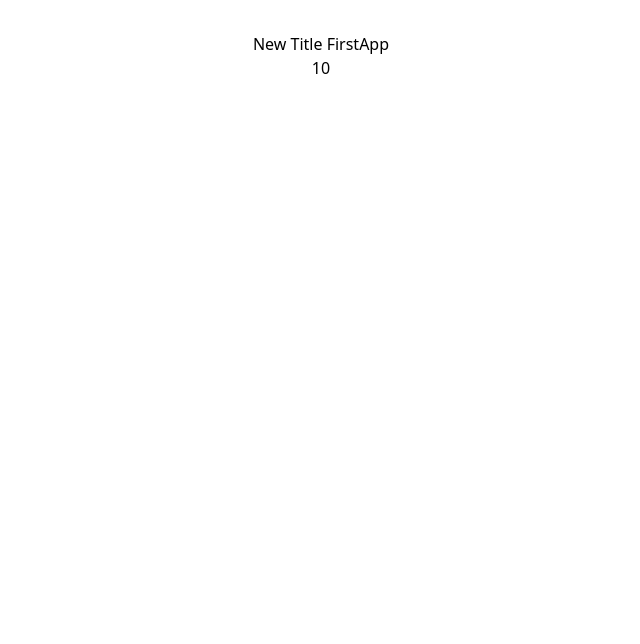
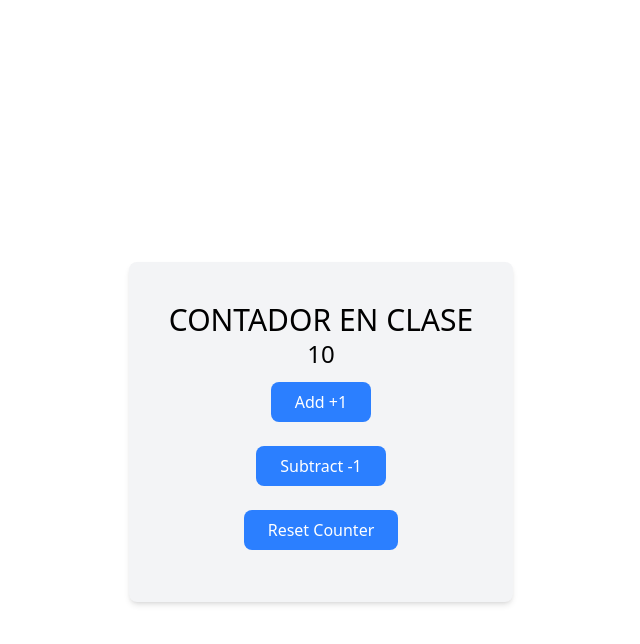
Before and after one commit to SebastianM1206/homeworks, a React (Vite) app in the folder my-vite-app/: page / in a window 1280 px wide. Shown: the top 644 px of the page, without its empty margins (319-959 px from the left). Built offline with nearby package versions, Linux system fonts and the light colour scheme.

Commit message:
Callenge03

```diff
--- a/my-vite-app/package.json
+++ b/my-vite-app/package.json
@@ -12,9 +12,11 @@
   "dependencies": {
     "@tailwindcss/vite": "^4.0.6",
     "my-vite-app": "file:",
+    "prop": "^0.1.1",
     "react": "^19.0.0",
     "react-dom": "^19.0.0",
-    "tailwindcss": "^4.0.6"
+    "tailwindcss": "^4.0.6",
+    "types": "^0.1.1"
   },
   "devDependencies": {
     "@eslint/js": "^9.19.0",
--- a/my-vite-app/src/App.jsx
+++ b/my-vite-app/src/App.jsx
@@ -6,9 +6,9 @@ function App() {
   const [count, setCount] = useState(0);
 
   return (
-    <>
-      <FirstApp />
-    </>
+    <div className="flex items-center justify-center h-screen">
+      <FirstApp title="CONTADOR EN CLASE " valueToStart={10} />
+    </div>
   );
 }
 
--- /dev/null
+++ b/my-vite-app/src/components/Button.jsx
@@ -0,0 +1,16 @@
+import React from "react";
+
+function Button({ text, handleFunction }) {
+  return (
+    <div>
+      <button
+        onClick={() => handleFunction()}
+        className="m-3 px-6 p-2 bg-blue-500 text-white rounded-lg cursor-pointer hover:bg-blue-700 transition-all duration-300"
+      >
+        {text}
+      </button>
+    </div>
+  );
+}
+
+export default Button;
--- a/my-vite-app/src/components/FirstApp.jsx
+++ b/my-vite-app/src/components/FirstApp.jsx
@@ -1,11 +1,30 @@
 import React from "react";
+import { useState } from "react";
+import Button from "./Button";
 
-const FirstApp = () => {
+const FirstApp = ({ valueToStart, title = "No hay jasajsaj" }) => {
+  const [count, setCount] = useState(valueToStart);
+
+  const handleAdd = () => {
+    setCount(count + 1);
+  };
+
+  const handleSubstract = () => {
+    setCount(count - 1);
+  };
+
+  const handleReset = () => {
+    setCount(valueToStart);
+  };
+
   return (
-    <>
-      <h1>New Title FirstApp</h1>
-      <span>10</span>
-    </>
+    <div className="flex items-center justify-center flex-col bg-gray-100 p-10 rounded-lg shadow-md ">
+      <h1 className="text-3xl">{title}</h1>
+      <span className="text-2xl">{count}</span>
+      <Button text="Add +1" handleFunction={handleAdd} />
+      <Button text="Subtract -1" handleFunction={handleSubstract} />
+      <Button text="Reset Counter" handleFunction={handleReset} />
+    </div>
   );
 };
 
```
Also changed, not shown: 1 other file (tests, documents, lock files or other folders).
